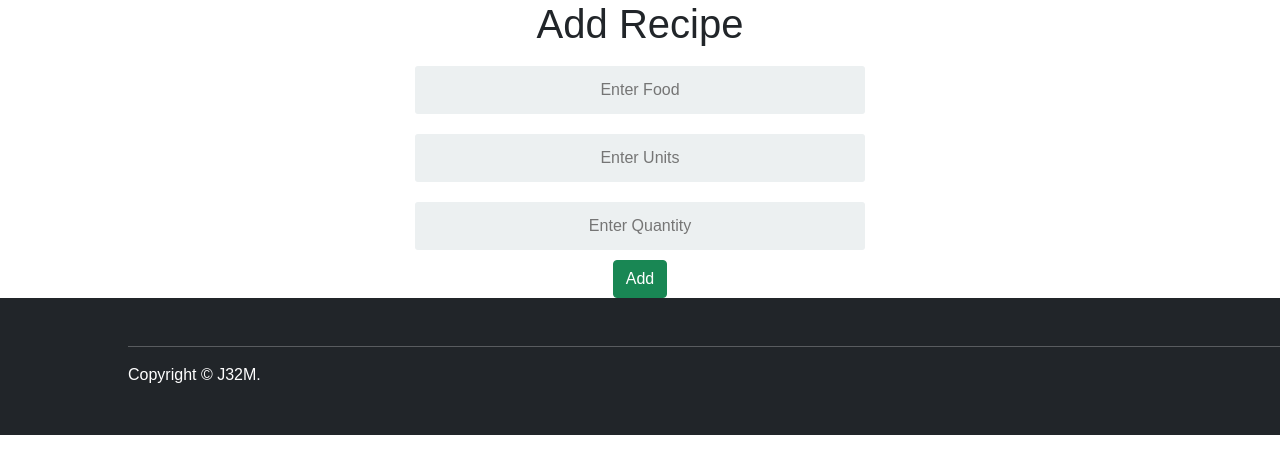
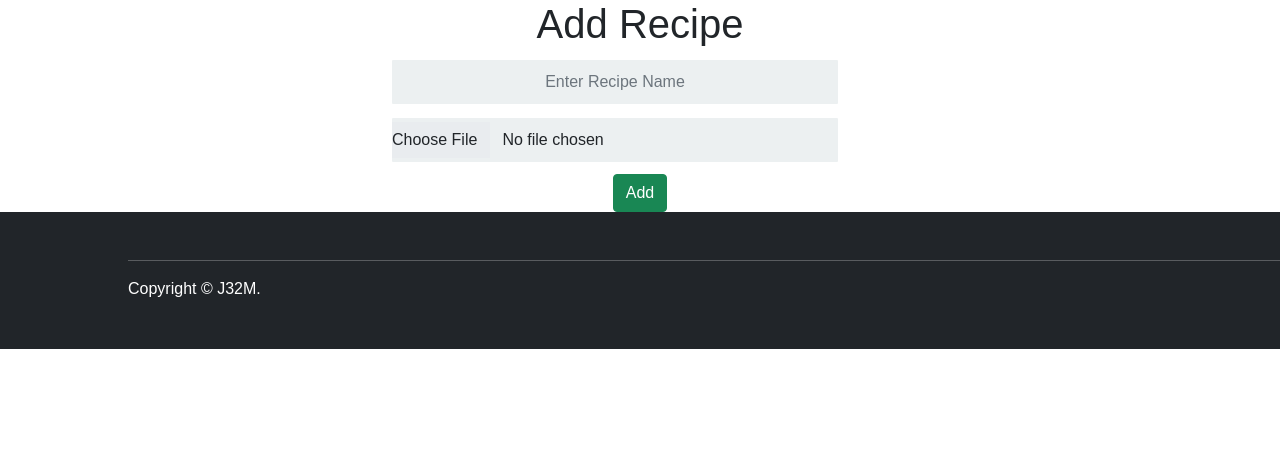
Before and after one commit to legend19410/Meal-Planner, a Flask app: page /user/add-recipe in a window 1280 px wide. Shown: the part 56-530 px from the top of the page. Run offline with Flask 2, Linux system fonts and the light colour scheme; a user stored in the database is signed in; data that the repository does not hold is empty; some libraries are stand-ins or nearby versions.

Commit message:
set up input recipe template, upload folder

```diff
--- a/app/config.py
+++ b/app/config.py
@@ -9,6 +9,7 @@ class Config(object):
     # MYSQL_PASSWORD = os.environ.get('MYSQL_PASSWORD') or  ''
     # MYSQL_DB = os.environ.get('MYSQL_DB') or 'meal_planner'
     # MYSQL_CURSORCLASS = 'DictCursor'
+    UPLOAD_FOLDER = 'uploads'
 
 
 dbconfig = {
--- a/app/database/DB.py
+++ b/app/database/DB.py
@@ -20,6 +20,6 @@ class DB:
             self.conn.commit()
             self.cur.close()
         except:
-            print("Exception here")
-        finally:
-            self.conn.close()
+            print("Exception Here")
+        # finally:
+        #     self.conn.close()
--- a/app/forms.py
+++ b/app/forms.py
@@ -17,7 +17,7 @@ class SignupForm(FlaskForm):
 
 
 class RecipeForm(FlaskForm):
-    name = StringField('First Name', validators=[InputRequired()])
+    name = StringField('Recipe Name', validators=[InputRequired()])
     photo = FileField('Photo', validators=[
         FileRequired(),
         FileAllowed(['jpg', 'png', 'Images only!'])
--- a/app/routes/user_route.py
+++ b/app/routes/user_route.py
@@ -1,6 +1,8 @@
 from flask import Blueprint, Flask, render_template, request, redirect, flash, url_for, session
 from flask_login import UserMixin, login_user, logout_user, current_user, login_required
 from datetime import date, timedelta
+from werkzeug.utils import secure_filename
+import os
 
 #app imports
 from app import app, login_manager
@@ -85,7 +87,7 @@ def recipe(recipe_name):
     return render_template("recipe.html", recipe_name=recipe_name)
 
 
-@user.route('/add-recipe')
+@user.route('/add-recipe', methods=["GET", "POST"])
 @login_required
 def add_recipe():
     """displaying the form to add a new recipe"""
@@ -102,19 +104,20 @@ def add_recipe():
             photo = recipe_form.photo.data
 
             filename = secure_filename(photo.filename)
-            photo.save(os.path.join(
+            filepath = os.path.join(
                 app.config['UPLOAD_FOLDER'], filename
-            ))
+            )
+            photo.save(filepath)
 
             # Add new property to database
             #to do
-
+            update_database.addRecipe({"name": name, "image":filepath, "added_by":current_user.get_id()})
 
             flash('Recipe added successfully.', 'success')
             return redirect(url_for('user.add_recipe'))
 
         flash_errors(recipe_form)
-    return render_template("input_recipe.html")
+    return render_template("input_recipe.html", form=recipe_form)
 
 
 
--- a/app/system_functions/Update.py
+++ b/app/system_functions/Update.py
@@ -5,7 +5,7 @@ class Update:
         self.dbUpdate = dbUpdate
 
     def addRecipe(self, request):
-
+        print(request)
         #extract request
         #add recipe to db
         #self.dbUpdate.insertRecipe()
--- a/app/templates/input_recipe.html
+++ b/app/templates/input_recipe.html
@@ -3,15 +3,11 @@
 {% extends "base.html" %} {% block content %}
 <div class="addrec-container">
   <h1>Add Recipe</h1>
-  <form action="" class="recipe-form">
-    <input type="text" placeholder="Enter Food" class="simple-input" /><br />
-    <input type="text" placeholder="Enter Units" class="simple-input" /><br />
-    <input
-      type="text"
-      placeholder="Enter Quantity"
-      class="simple-input"
-    /><br />
-    <button type="button" class="btn btn-success">Add</button>
+  <form action="{{ url_for('user.add_recipe') }}" class="recipe-form" method="post" enctype="multipart/form-data">
+    {{ form.csrf_token }}
+    {{ form.name(**{"class":"form-control simple-input", "id":"recipe-name", "type":"text", "placeholder":"Enter Recipe Name", "aria-describedby":"recipe name input field"}) }}
+    {{ form.photo(**{"class":"form-control simple-input", "id":"image", "type":"file", "aria-describedby":"recipe image"}) }}
+   <button type="submit" name="submit" class="btn btn-success">Add</button>
   </form>
 </div>
 
--- a/app/templates/navbar.html
+++ b/app/templates/navbar.html
@@ -1,6 +1,6 @@
 <nav class="navbar navbar-expand-lg navbar-dark bg-dark">
   <div class="container-fluid">
-    <a class="navbar-brand" href="#">Meal Planner</a>
+    <a class="navbar-brand" href="{{ url_for('user.meal_plan') }}">Meal Planner</a>
     <button
       class="navbar-toggler"
       type="button"
```
Also changed, not shown: uploads/background.jpg (added).
